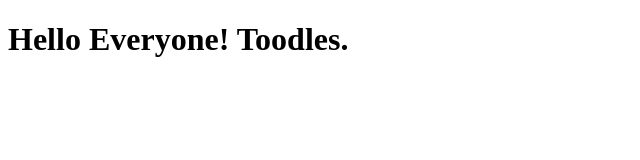
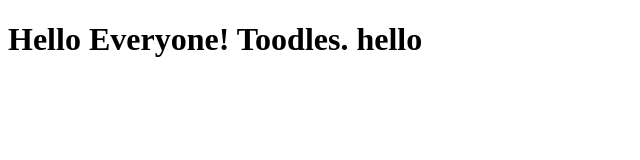
Before and after one commit to Rhythm-Gurung/newClassWork, a plain HTML site: page rhythm-gurung.html in a window 1280 px wide. Shown: the whole page, without its empty margins (0-640 px from the left). Drawn offline with Linux system fonts and the light colour scheme.

Commit message:
Update rhythm-gurung.html

```diff
--- a/rhythm-gurung.html
+++ b/rhythm-gurung.html
@@ -6,6 +6,6 @@
     <title>Document</title>
 </head>
 <body>
-    <h1>Hello Everyone! Toodles.</h1>
+    <h1>Hello Everyone! Toodles. hello</h1>
 </body>
 </html>
```
